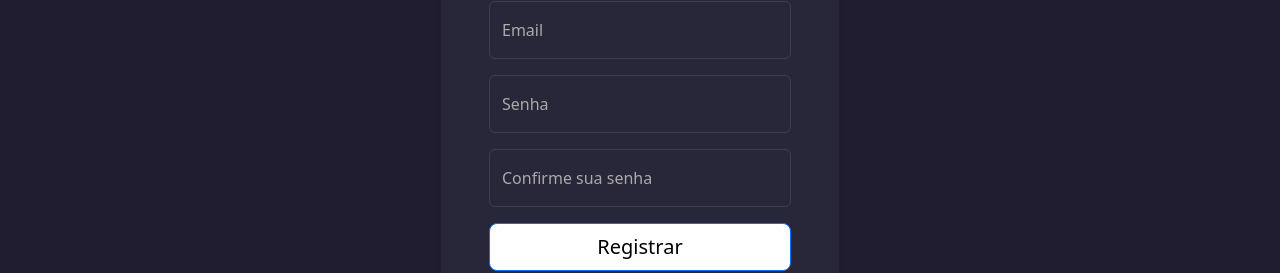
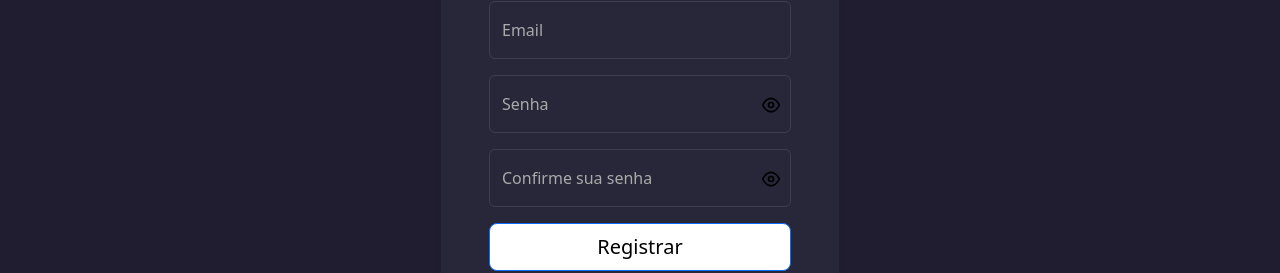
Before and after one commit to ErickGCA/laon-projeto, a Next.js app in the folder recruiting-laon-frontend/: page /register in a window 1280 px wide. Shown: the part 301-574 px from the top of the page. Built offline with nearby package versions, Linux system fonts and the light colour scheme; no server answers.

Commit message:
layout: adicionado toggle password

```diff
--- a/recruiting-laon-frontend/src/app/register/page.tsx
+++ b/recruiting-laon-frontend/src/app/register/page.tsx
@@ -5,8 +5,6 @@ import { useRouter } from "next/navigation";
 import React, { useState, FormEvent } from "react";
 import styles from './register.module.css';
 import stylesLogin from '../login/login.module.css';
-
-
 
 export default function RegisterPage() {
   const router = useRouter();
@@ -16,6 +14,8 @@ export default function RegisterPage() {
   const [passwordConfirmation, setPasswordConfirmation] = useState("");
   const [error, setError] = useState<string | null>(null);
   const [success, setSuccess] = useState<string | null>(null);
+  const [showPassword, setShowPassword] = useState(false);
+  const [showPasswordConfirmation, setShowPasswordConfirmation] = useState(false);
 
   const handleSubmit = async (event: FormEvent) => {
     event.preventDefault();
@@ -67,8 +67,8 @@ export default function RegisterPage() {
       setError(err.message || "Erro ao tentar registrar.");
     }
   };
+
   return (
-
     <div className={`${stylesLogin.loginPageWrapper} d-flex align-items-center py-4`}>
       <main className="form-signin w-100 m-auto" style={{ maxWidth: '400px' }}>
         <div className={`card shadow-sm ${stylesLogin.loginCard}`}>
@@ -109,11 +109,11 @@ export default function RegisterPage() {
                 <label htmlFor="email">Email</label>
               </div>
 
-              <div className= {`${stylesLogin.senhainput} form-floating mb-3`}>
+              <div className={`${stylesLogin.senhainput} form-floating mb-3`} style={{ position: "relative" }}>
                 <input
                   id="password"
                   name="password"
-                  type="password"
+                  type={showPassword ? "text" : "password"}
                   className="form-control"
                   value={password}
                   onChange={(e) => setPassword(e.target.value)}
@@ -121,12 +121,61 @@ export default function RegisterPage() {
                   required
                 />
                 <label htmlFor="password">Senha</label>
+                <button
+                  type="button"
+                  onClick={() => setShowPassword(!showPassword)}
+                  style={{
+                    position: "absolute",
+                    right: "10px",
+                    top: "50%",
+                    transform: "translateY(-50%)",
+                    background: "none",
+                    border: "none",
+                    cursor: "pointer",
+                    padding: 0,
+                  }}
+                  aria-label="Toggle password visibility"
+                >
+                  {showPassword ? (
+                    <svg
+                      xmlns="http://www.w3.org/2000/svg"
+                      width="20"
+                      height="20"
+                      fill="none"
+                      stroke="currentColor"
+                      strokeWidth="2"
+                      strokeLinecap="round"
+                      strokeLinejoin="round"
+                      viewBox="0 0 24 24"
+                    >
+                      <path d="M17.94 17.94A10.94 10.94 0 0 1 12 19c-5 0-9-3-11-7 1.09-2.02 2.87-3.73 5.17-4.7" />
+                      <path d="M1 1l22 22" />
+                      <path d="M9.88 9.88a3 3 0 0 0 4.24 4.24" />
+                    </svg>
+                  ) : (
+                    <svg
+                      xmlns="http://www.w3.org/2000/svg"
+                      width="20"
+                      height="20"
+                      fill="none"
+                      stroke="currentColor"
+                      strokeWidth="2"
+                      strokeLinecap="round"
+                      strokeLinejoin="round"
+                      viewBox="0 0 24 24"
+                    >
+                      <circle cx="12" cy="12" r="3" />
+                      <path d="M2 12s4-8 10-8 10 8 10 8-4 8-10 8-10-8-10-8z" />
+                    </svg>
+                  )}
+                </button>
               </div>
-              <div className= {`${stylesLogin.senhainput} form-floating mb-3`}>
+
+              <div className={`${stylesLogin.senhainput} form-floating mb-3`} style={{ position: "relative" }}>
                 <input
                   id="passwordConfirmation"
                   name="passwordConfirmation"
-                  type="password"
+                  type={showPasswordConfirmation ? "text" : "password"}
                   className="form-control"
                   value={passwordConfirmation}
                   onChange={(e) => setPasswordConfirmation(e.target.value)}
@@ -134,7 +183,56 @@ export default function RegisterPage() {
                   required
                 />
                 <label htmlFor="passwordConfirmation">Confirme sua senha</label>
+                <button
+                  type="button"
+                  onClick={() => setShowPasswordConfirmation(!showPasswordConfirmation)}
+                  style={{
+                    position: "absolute",
+                    right: "10px",
+                    top: "50%",
+                    transform: "translateY(-50%)",
+                    background: "none",
+                    border: "none",
+                    cursor: "pointer",
+                    padding: 0,
+                  }}
+                  aria-label="Toggle password confirmation visibility"
+                >
+                  {showPasswordConfirmation ? (
+                    <svg
+                      xmlns="http://www.w3.org/2000/svg"
+                      width="20"
+                      height="20"
+                      fill="none"
+                      stroke="currentColor"
+                      strokeWidth="2"
+                      strokeLinecap="round"
+                      strokeLinejoin="round"
+                      viewBox="0 0 24 24"
+                    >
+                      <path d="M17.94 17.94A10.94 10.94 0 0 1 12 19c-5 0-9-3-11-7 1.09-2.02 2.87-3.73 5.17-4.7" />
+                      <path d="M1 1l22 22" />
+                      <path d="M9.88 9.88a3 3 0 0 0 4.24 4.24" />
+                    </svg>
+                  ) : (
+                    <svg
+                      xmlns="http://www.w3.org/2000/svg"
+                      width="20"
+                      height="20"
+                      fill="none"
+                      stroke="currentColor"
+                      strokeWidth="2"
+                      strokeLinecap="round"
+                      strokeLinejoin="round"
+                      viewBox="0 0 24 24"
+                    >
+                      <circle cx="12" cy="12" r="3" />
+                      <path d="M2 12s4-8 10-8 10 8 10 8-4 8-10 8-10-8-10-8z" />
+                    </svg>
+                  )}
+                </button>
               </div>
+
               {success && (
                 <div className={`alert alert-success ${styles.successMessage}`} role="alert">
                   {success}
@@ -145,12 +243,14 @@ export default function RegisterPage() {
                 Registrar
               </button>
             </form>
+
             <p className={`${stylesLogin.titulo} mt-3 text-center`}>
               Já tem a sua conta? <a href="/login" className={`${stylesLogin.customRegister}`}>Faça o login</a>
             </p>
+
             <p className={`mt-5 mb-3 text-body-secondary text-center ${stylesLogin.titulo}`}>
-              <span className={`${stylesLogin.copyright}`}>&copy;  Laon Labs Challenge </span>
-              </p>
+              <span className={`${stylesLogin.copyright}`}>&copy; Laon Labs Challenge</span>
+            </p>
           </div>
         </div>
       </main>
```
Also changed, not shown: recruiting-laon-frontend/src/app/login/page.tsx (+21 -1 lines).
